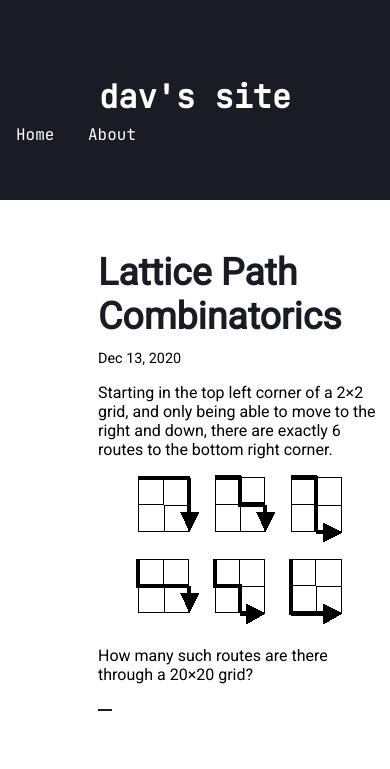
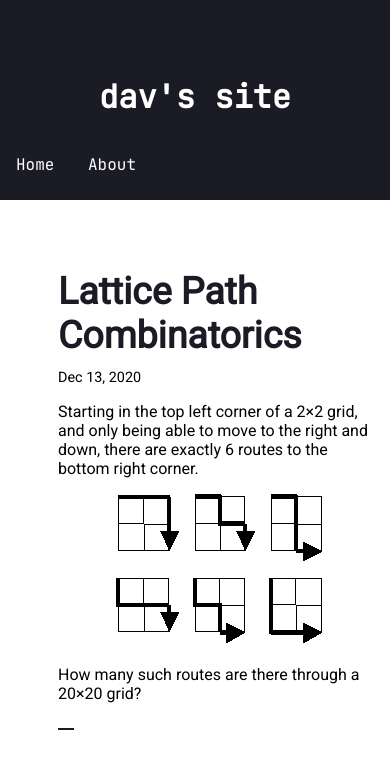
Before and after one commit to davidtranhq/davidtranhq.github.io, a Jekyll site: the page built from index.md, in a window 390 px wide. Shown: the top 769 px of the page. Built offline with Jekyll 4.4.1, drawn with Linux system fonts in a browser that asks for light colours.

Commit message:
Fixed sizing

```diff
--- a/_layouts/default.html
+++ b/_layouts/default.html
@@ -2,6 +2,7 @@
 <html>
     <head>
         <meta charset='utf-8'>
+        <meta name="viewport" content="width=device-width,initial-scale=1.0">
         <title>{{ page.title }}</title>
         <link rel='stylesheet' href='/assets/css/styles.css'>
         <link rel='stylesheet' href='/assets/css/syntax.css'>
--- a/_sass/main.scss
+++ b/_sass/main.scss
@@ -63,7 +63,7 @@ $theme-color: #1A1B25;
     }
 }
 
-@media only screen and (max-width: 480px) {
+@media only screen and (max-width: 800px) {
     #navbar {
         position: fixed;
         top: 0;
@@ -81,6 +81,7 @@ $theme-color: #1A1B25;
             margin-top: 75px;
         }
         nav a {
+            margin-top: 30px;
             display: inline-block;
             bottom: 0;
         }
@@ -102,8 +103,9 @@ $theme-color: #1A1B25;
     }
 
     #content {
-        margin-left: 50px;
+        margin-left: 10px;
         margin-top: 250px;
+        overflow-x: hidden;
     }
 }
 
```
